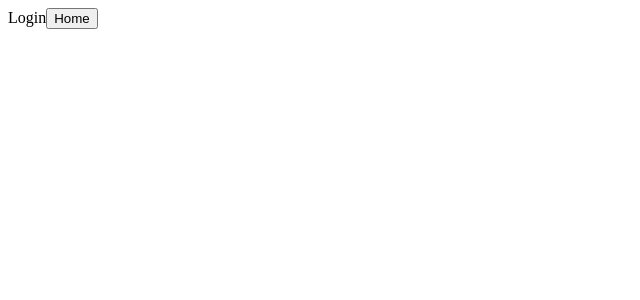
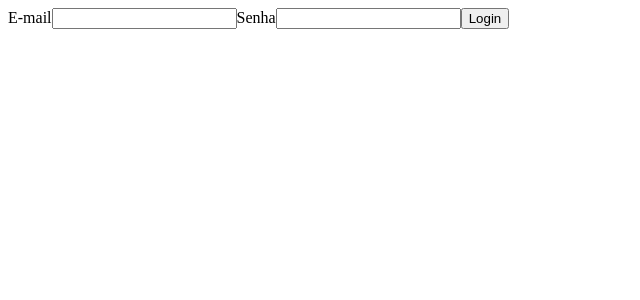
Before and after one commit to GustavoSinastre/React-TypeScript, a React (Create React App) app in the folder firststep/: page /signin in a window 1280 px wide. Shown: the top 300 px of the page, without its empty margins (0-640 px from the left). Built offline with nearby package versions, Linux system fonts and the light colour scheme.

Commit message:
feat: add a form to login

```diff
--- a/firststep/src/pages/home/Home.tsx
+++ b/firststep/src/pages/home/Home.tsx
@@ -1,6 +1,7 @@
 import { useNavigate } from "react-router-dom";
 
 export const Home = () => {
+
     const navigate = useNavigate();
 
     const HandleClick = () => {
@@ -9,7 +10,7 @@
 
     return (
         <div>
-            <p>Home</p>
+            <p>Parabéns! Você é um animal!</p>
             <button onClick={HandleClick}>Login</button>
         </div>
     )
--- a/firststep/src/pages/login/Login.tsx
+++ b/firststep/src/pages/login/Login.tsx
@@ -1,17 +1,36 @@
+import { useState } from "react";
 import { useNavigate } from "react-router-dom";
 
 export const Login = () => {
 
+    const [email, setEmail] = useState('');
+    const [senha, setSenha] = useState('');
+
     const navigate = useNavigate();
 
-    const HandleClick = () => {
-        navigate('/home');  // Chamando navigate diretamente
-    };
+    const handleSignIn = () => {
+        console.log(email)
+        console.log(senha)
+        navigate('/Home');  // Chamando navigate diretamente
+    }
 
     return (
         <div>
-            Login
-            <button onClick={HandleClick}>Home</button>
+            <form>
+
+                <label>
+                    <span>E-mail</span>
+                    <input value={email} onChange={e => setEmail(e.target.value)}/>
+                </label>
+
+                <label>
+                    <span>Senha</span>
+                    <input type="password" value={senha} onChange={e => setSenha(e.target.value)}/>
+                </label>
+
+                <button onClick={handleSignIn}>Login</button>
+
+            </form>
         </div>
     );
 };
--- a/firststep/src/routes/index.tsx
+++ b/firststep/src/routes/index.tsx
@@ -5,11 +5,11 @@
     return (
         <BrowserRouter>
             <Routes>
-            <Route path='/signin' element={<Login />} />
+
+                <Route path='/signin' element={<Login />} />
                 <Route path='/home' element={<Home />} />
+                <Route path='*' element={<Navigate to={'/signin'}/>} />
 
-
-                <Route path='*' element={<Navigate to={'/signin'}/>} />
             </Routes>
         </BrowserRouter>
     );
```
